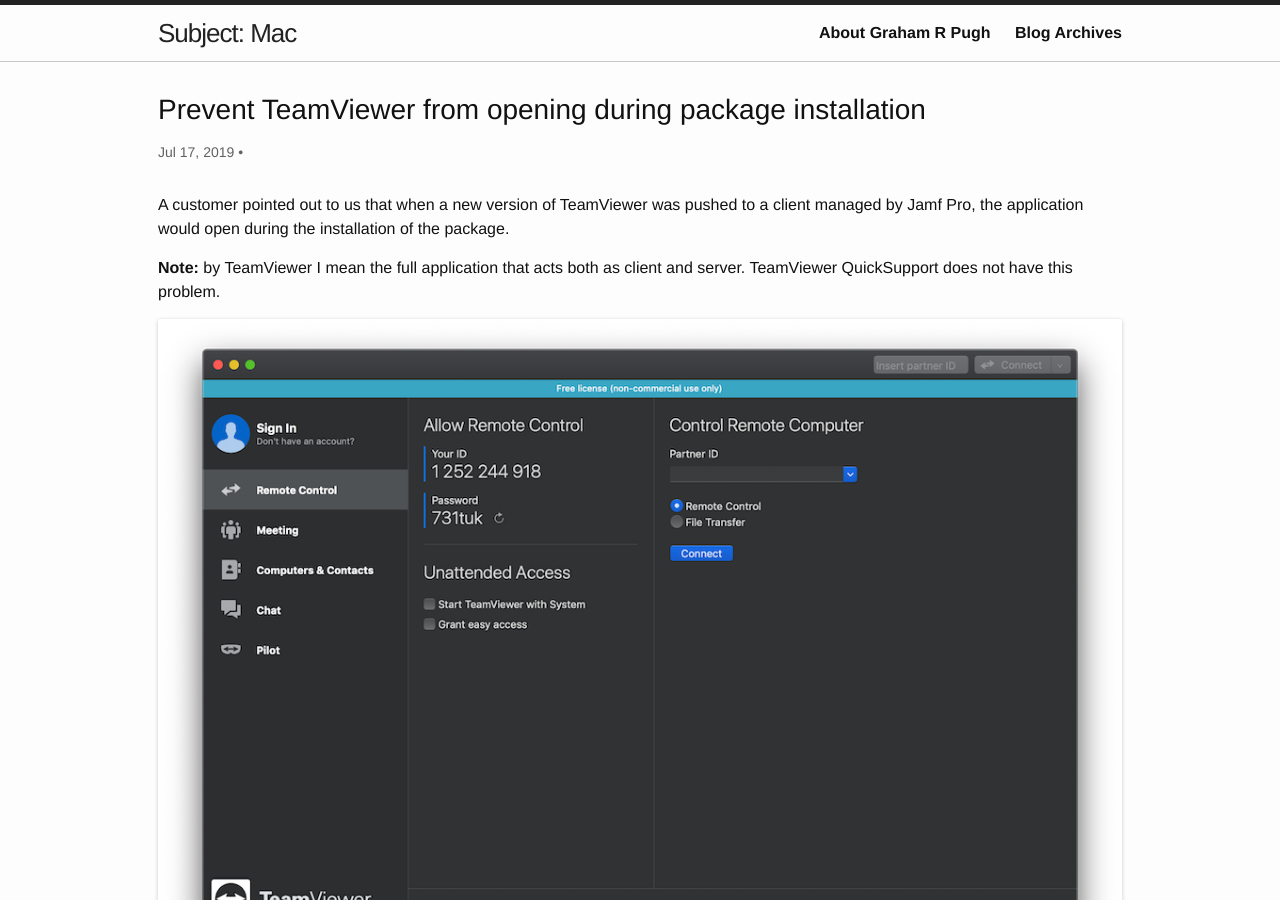
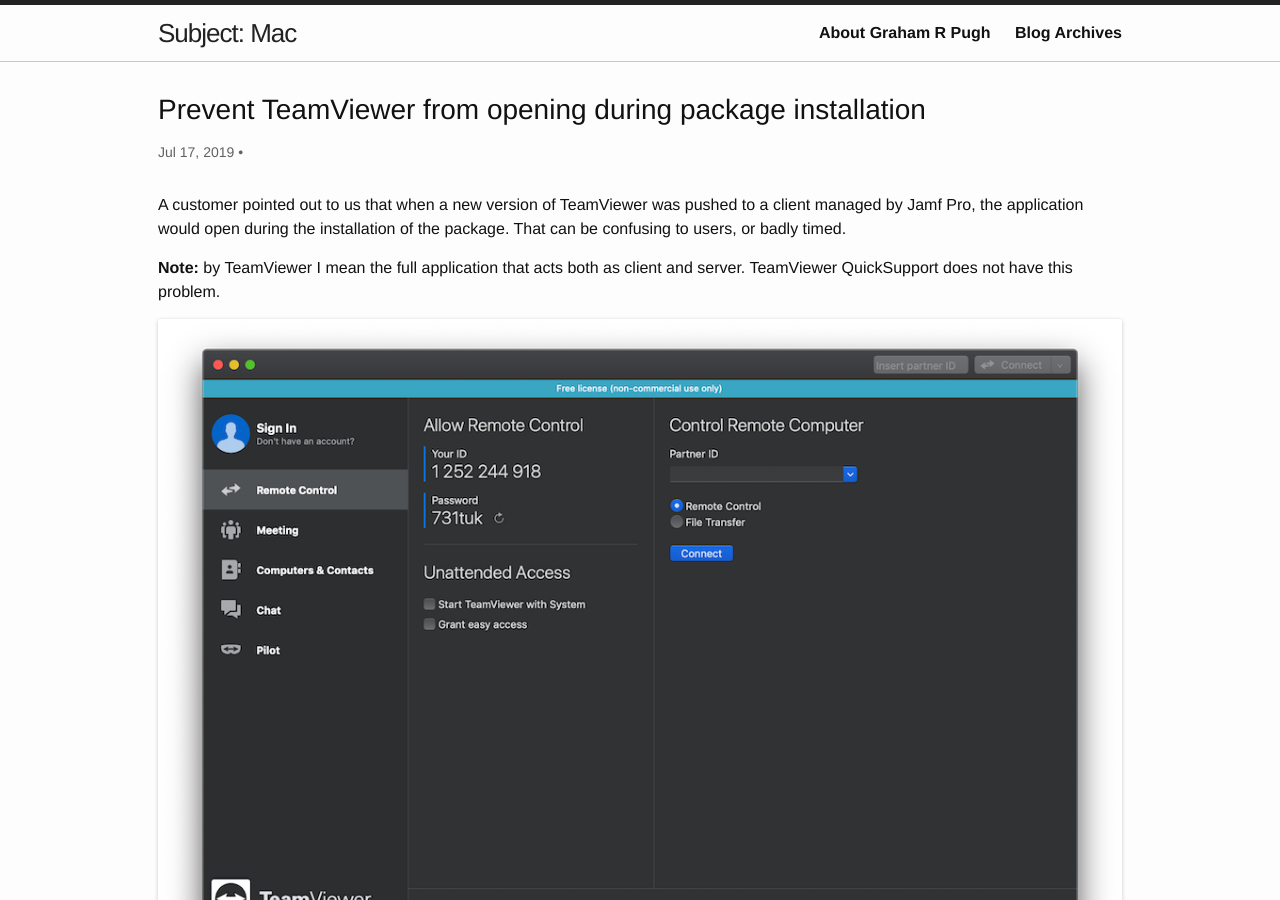
Before and after one commit to grahampugh/grahampugh.github.io, a Jekyll site: the page built from _posts/2019-07-17-teamviewer-management.md, in a window 1280 px wide and 900 px high. Built offline with Jekyll 4.4.1, drawn with Linux system fonts in a browser that asks for light colours; comment, search, counter and statistics services are not loaded.

Commit message:
small addition

```diff
--- a/_posts/2019-07-17-teamviewer-management.md
+++ b/_posts/2019-07-17-teamviewer-management.md
@@ -4,7 +4,7 @@
 comments: true
 ---
 
-A customer pointed out to us that when a new version of TeamViewer was pushed to a client managed by Jamf Pro, the application would open during the installation of the package.
+A customer pointed out to us that when a new version of TeamViewer was pushed to a client managed by Jamf Pro, the application would open during the installation of the package. That can be confusing to users, or badly timed.
 
 **Note:** by TeamViewer I mean the full application that acts both as client and server. TeamViewer QuickSupport does not have this problem.
 
```
